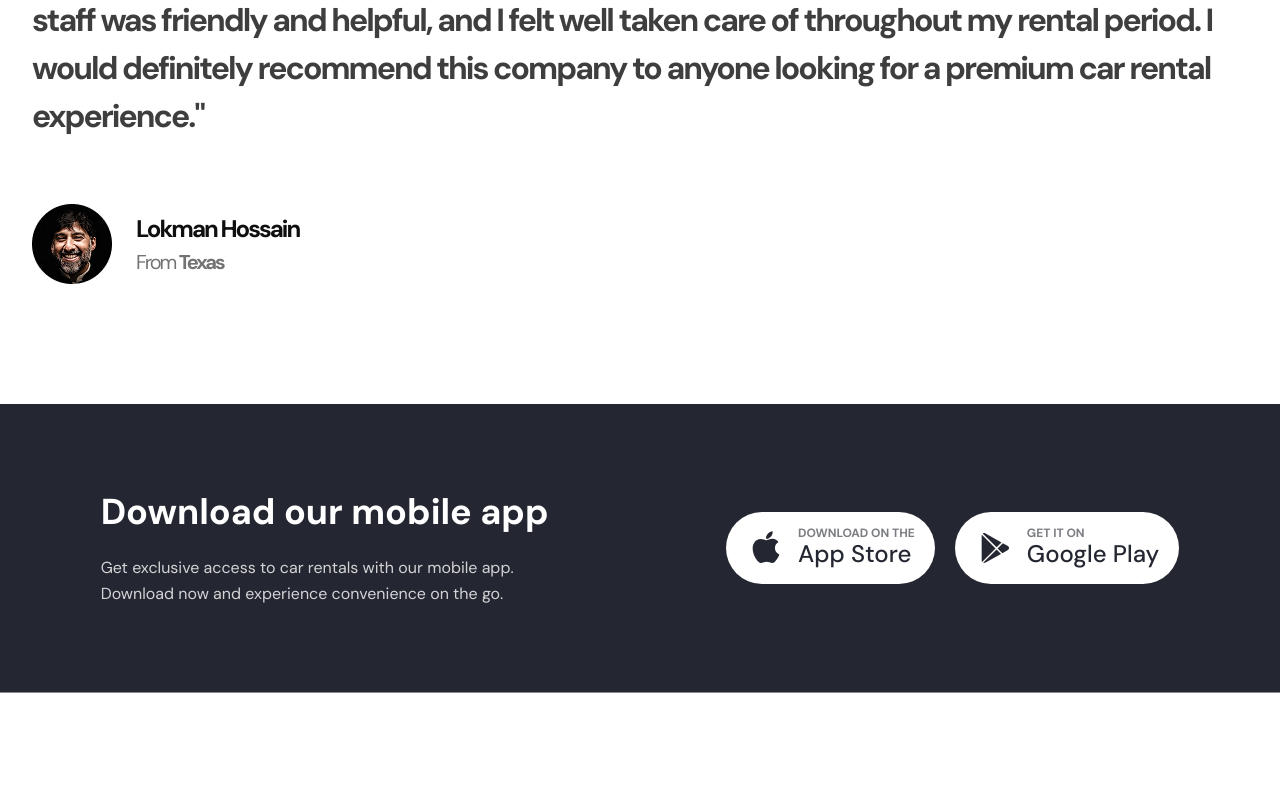
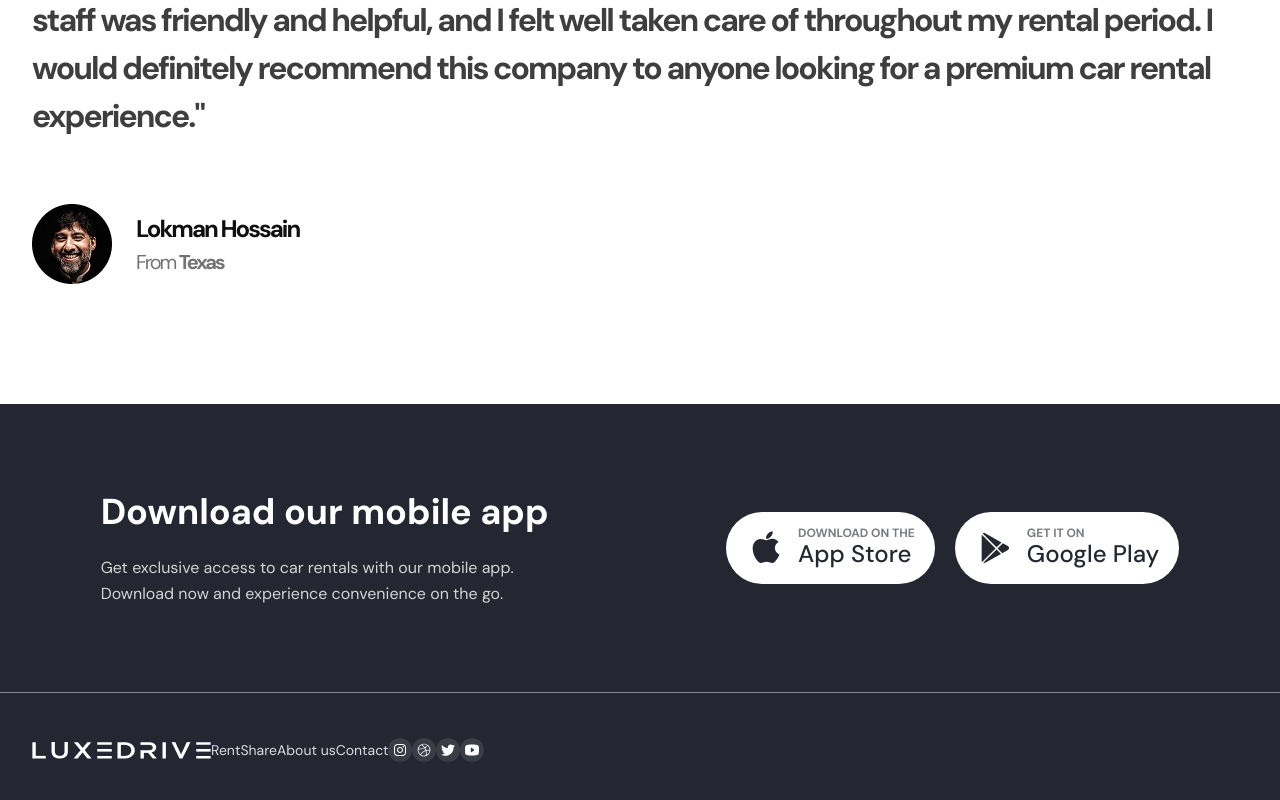
Before and after one commit to Muhammad-Aman1718/car-rental-managment-dashboard, a Next.js app: page / in a window 1280 px wide. Shown: the part 3218-4018 px from the top of the page. Built offline with nearby package versions, Linux system fonts and the light colour scheme.

Commit message:
working on design

```diff
--- a/src/app/page.tsx
+++ b/src/app/page.tsx
@@ -8,6 +8,10 @@ import { IoLocationOutline } from "react-icons/io5";
 import { CiCalendar } from "react-icons/ci";
 import { IoArrowForward } from "react-icons/io5";
 import { BiLogoApple, BiLogoPlayStore } from "react-icons/bi";
+import { IoLogoInstagram } from "react-icons/io";
+import { PiDribbbleLogoLight } from "react-icons/pi";
+import { VscTwitter } from "react-icons/vsc";
+import { PiYoutubeLogoFill } from "react-icons/pi";
 
 //  brands icon
 import { SiToyota } from "react-icons/si";
@@ -30,6 +34,7 @@ import RentCategorySection from "@/components/home/RentCategorySection";
 import CatogoriesBtn from "@/components/home/CatogoriesBtn";
 import CarCard from "@/components/home/CarCard";
 import CustomerImg from "../../public/assets/home/customer.png";
+import { IMAGES } from "@/constants/images";
 
 const Home = () => {
   return (
@@ -228,10 +233,41 @@ const Home = () => {
         </MainContainer>
 
         <hr className="opacity-50  text-white  " />
-        <MainContainer>
-          <div></div>
-          <div></div>
-          <div></div>
+        <MainContainer className=" flex items-center h-[115px] ">
+          <Image
+            src={HeadingLogo}
+            alt="logo does not show"
+            // width={300}
+            // height={300}
+          />
+          <div className="flex items-center  ">
+            <h4 className="text-[#D9DBE1] text-[14px] leading-[24px]  ">
+              Rent
+            </h4>
+            <h4 className="text-[#D9DBE1] text-[14px] leading-[24px]  ">
+              Share
+            </h4>
+            <h4 className="text-[#D9DBE1] text-[14px] leading-[24px]  ">
+              About us
+            </h4>
+            <h4 className="text-[#D9DBE1] text-[14px] leading-[24px]  ">
+              Contact
+            </h4>
+          </div>
+          <div className="flex  ">
+            <span className="w-6 h-6 flex items-center justify-center rounded-full bg-white bg-opacity-10  ">
+              <IoLogoInstagram className="text-white  " />
+            </span>
+            <span className="w-6 h-6 flex items-center justify-center rounded-full bg-white bg-opacity-10  ">
+              <PiDribbbleLogoLight className="text-white  " />
+            </span>
+            <span className="w-6 h-6 flex items-center justify-center rounded-full bg-white bg-opacity-10  ">
+              <VscTwitter className="text-white  " />
+            </span>
+            <span className="w-6 h-6 flex items-center justify-center rounded-full bg-white bg-opacity-10  ">
+              <PiYoutubeLogoFill className="text-white  " />
+            </span>
+          </div>
         </MainContainer>
       </footer>
     </div>
```
